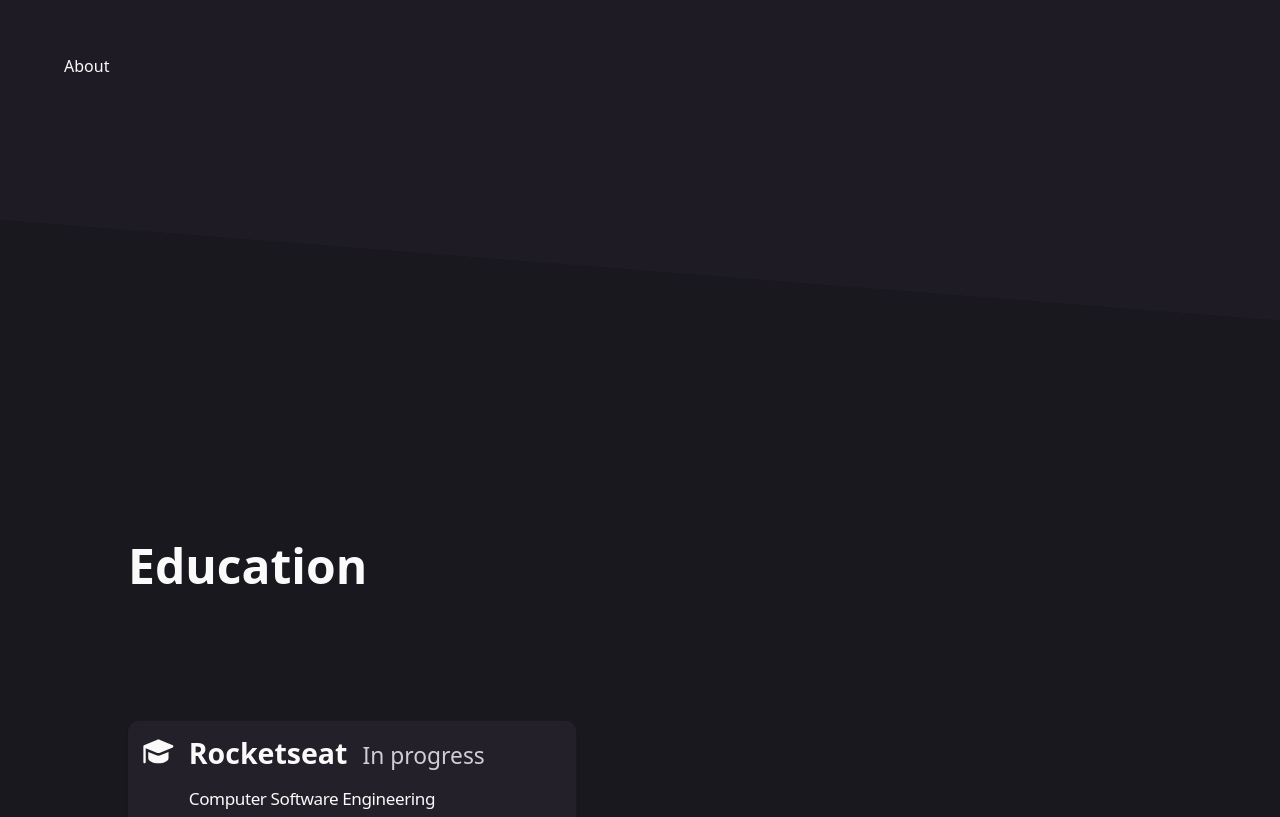
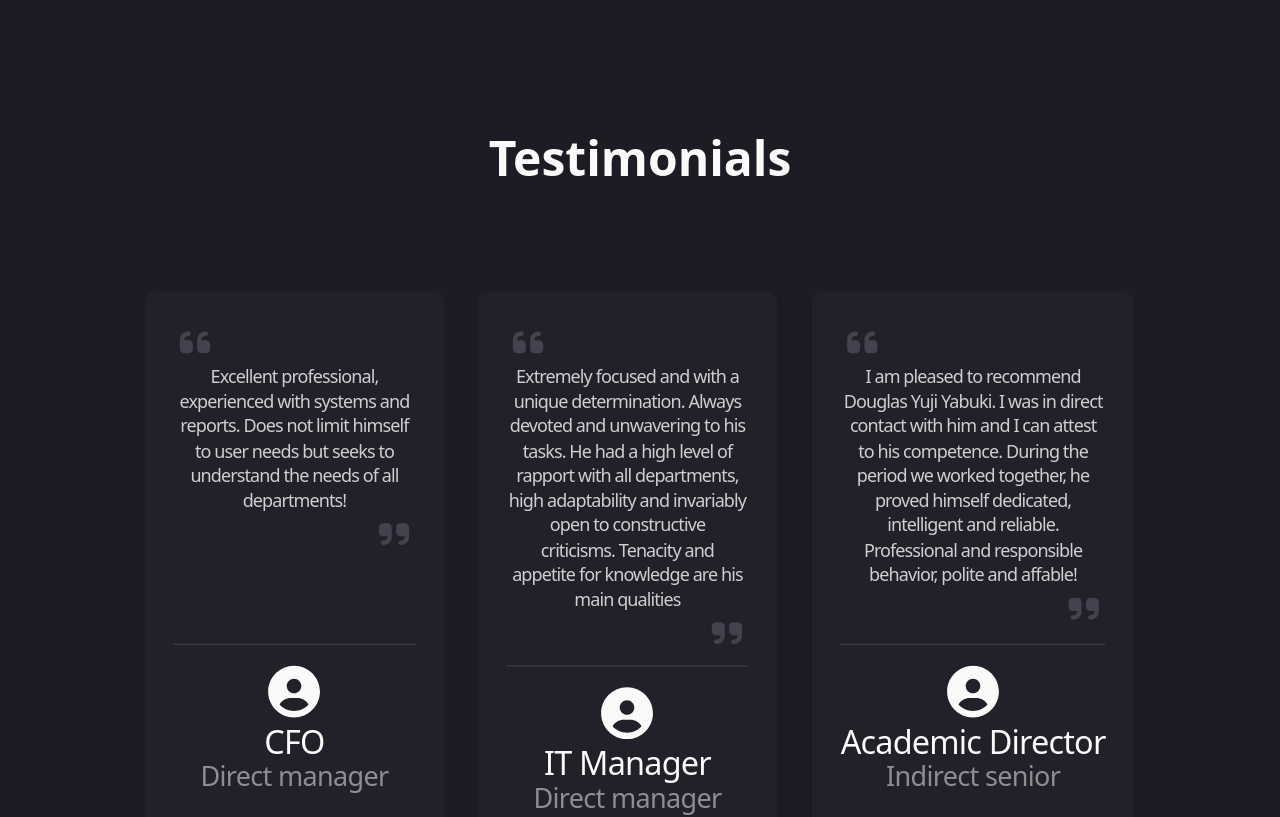
Before and after one commit to douglasyabuki/portfolio, a React (Vite) app: page /#home in a window 1280 px wide. Shown: the part 1240-2057 px from the top of the page. Built offline with nearby package versions, Linux system fonts and the light colour scheme; no server answers; a web font is replaced by a local one.

Commit message:
Bootstrap: Testimonials

```diff
--- a/src/App.css
+++ b/src/App.css
@@ -21,6 +21,7 @@
   --color-black-primary: #19181f;
   --color-translucid-black: #0000005e;
   --color-white-primary: #fafafa;
+  --color-purplish-gray: #c2c6dd;
 
   --ease-in-primary: cubic-bezier(0.68, -0.55, 0.265, 1.55);
   --ease-in-secondary: cubic-bezier(0.175, 0.885, 0.32, 1.275);
--- a/src/components/main-view/about/About.tsx
+++ b/src/components/main-view/about/About.tsx
@@ -1,10 +1,9 @@
+import { Testimonials } from './testimonials/Testimonials';
+
 export const About = () => {
   return (
-    <section
-      id="about"
-      className="bg-section-secondary section"
-    >
-      About
+    <section id="about" className="bg-section-secondary section">
+      <Testimonials />
     </section>
   );
 };
--- /dev/null
+++ b/src/components/main-view/about/testimonials/Testimonials.tsx
@@ -0,0 +1,40 @@
+import { Carousel } from '@/components/ui/carousel/Carousel';
+import { testimonialList, type TestimonialItem } from '@/utils/testimonial-list';
+import { TestimonialCard } from './testimonial-card/TestimonialCard';
+
+export const Testimonials = () => {
+  return (
+    <div className="subsection gap-20">
+      <h1 className="text-center! text-3xl font-bold duration-150 md:text-4xl xl:text-5xl 2xl:text-6xl">
+        Testimonials
+      </h1>
+      <div className="flex w-full lg:hidden">
+        <Carousel
+          list={testimonialList}
+          render={({ href, position, relation, testimonial }: TestimonialItem) => (
+            <TestimonialCard
+              key={`testimonial-card-${position}`}
+              href={href}
+              position={position}
+              relation={relation}
+              testimonial={testimonial}
+            />
+          )}
+          getId={(item) => `testimonial-card-${item.position}`}
+          loop={true}
+        />
+      </div>
+      <div className="hidden w-full items-center justify-center lg:flex">
+        {testimonialList.map(({ href, position, relation, testimonial }: TestimonialItem) => (
+          <TestimonialCard
+            key={`testimonial-card-${position}`}
+            href={href}
+            position={position}
+            relation={relation}
+            testimonial={testimonial}
+          />
+        ))}
+      </div>
+    </div>
+  );
+};
--- /dev/null
+++ b/src/components/main-view/about/testimonials/testimonial-card/TestimonialCard.tsx
@@ -0,0 +1,33 @@
+import { Icons } from '@/icons/Icons';
+import type { TestimonialItem } from '@/utils/testimonial-list';
+
+export const TestimonialCard = ({ position, relation, testimonial, href }: TestimonialItem) => {
+  return (
+    <div className="group bg-background-primary relative flex h-[29.5rem] w-[18.75rem] scale-90 flex-col rounded-xl p-4 text-center shadow-lg shadow-black/10 duration-150 hover:scale-95 max-lg:m-auto sm:p-7 md:h-[35rem] md:w-[25rem] md:p-8 lg:h-[29.5rem] lg:w-[18.75rem] lg:p-4 xl:h-[37.5rem] xl:w-[25rem] xl:p-8">
+      <div className="relative flex h-auto flex-col items-start text-center">
+        <span className="text-purplish-gray/20 flex size-12">
+          <Icons.QuoteLeft />
+        </span>
+        <p className="text-base leading-snug tracking-tighter text-pretty opacity-80 md:text-xl lg:text-base xl:text-xl">
+          {testimonial}
+        </p>
+        <div className="flex w-full items-center justify-end">
+          <span className="text-purplish-gray/20 right-0 bottom-0 flex size-12">
+            <Icons.QuoteRight />
+          </span>
+        </div>
+      </div>
+      <div className="flex h-auto flex-1 flex-col items-center justify-end self-stretch py-3 text-nowrap">
+        <span className="bg-purplish-gray/20 mb-4 h-[1px] w-full" />
+        <a href={href} className="relative flex size-18">
+          <Icons.CircleUser className="absolute opacity-100 duration-150 group-hover:opacity-0" />
+          <Icons.Chain className="absolute opacity-0 duration-150 group-hover:opacity-100" />
+        </a>
+        <h2 className="text-xl md:text-4xl lg:text-xl xl:text-4xl xl:tracking-tight">{position}</h2>
+        <h3 className="text-lg opacity-50 md:text-3xl lg:text-xl xl:text-3xl xl:tracking-tight">
+          {relation}
+        </h3>
+      </div>
+    </div>
+  );
+};
--- /dev/null
+++ b/src/utils/testimonial-list.tsx
@@ -0,0 +1,30 @@
+export interface TestimonialItem {
+  position: string;
+  relation: string;
+  testimonial: string;
+  href: string;
+}
+
+export const testimonialList: TestimonialItem[] = [
+  {
+    position: 'CFO',
+    relation: 'Direct manager',
+    testimonial:
+      'Excellent professional, experienced with systems and reports. Does not limit himself to user needs but seeks to understand the needs of all departments!',
+    href: 'https://www.linkedin.com/in/marcelo-masao-i-80597631/',
+  },
+  {
+    position: 'IT Manager',
+    relation: 'Direct manager',
+    testimonial:
+      'Extremely focused and with a unique determination. Always devoted and unwavering to his tasks. He had a high level of rapport with all departments, high adaptability and invariably open to constructive criticisms. Tenacity and appetite for knowledge are his main qualities',
+    href: 'https://www.linkedin.com/in/marcus-vinicius-pinto-favoreto-a450b090/',
+  },
+  {
+    position: 'Academic Director',
+    relation: 'Indirect senior',
+    testimonial:
+      'I am pleased to recommend Douglas Yuji Yabuki. I was in direct contact with him and I can attest to his competence. During the period we worked together, he proved himself dedicated, intelligent and reliable. Professional and responsible behavior, polite and affable!',
+    href: 'https://www.linkedin.com/in/ana-cl%C3%A1udia-moreira-melo-toyofuku-a458162a/',
+  },
+];
```
